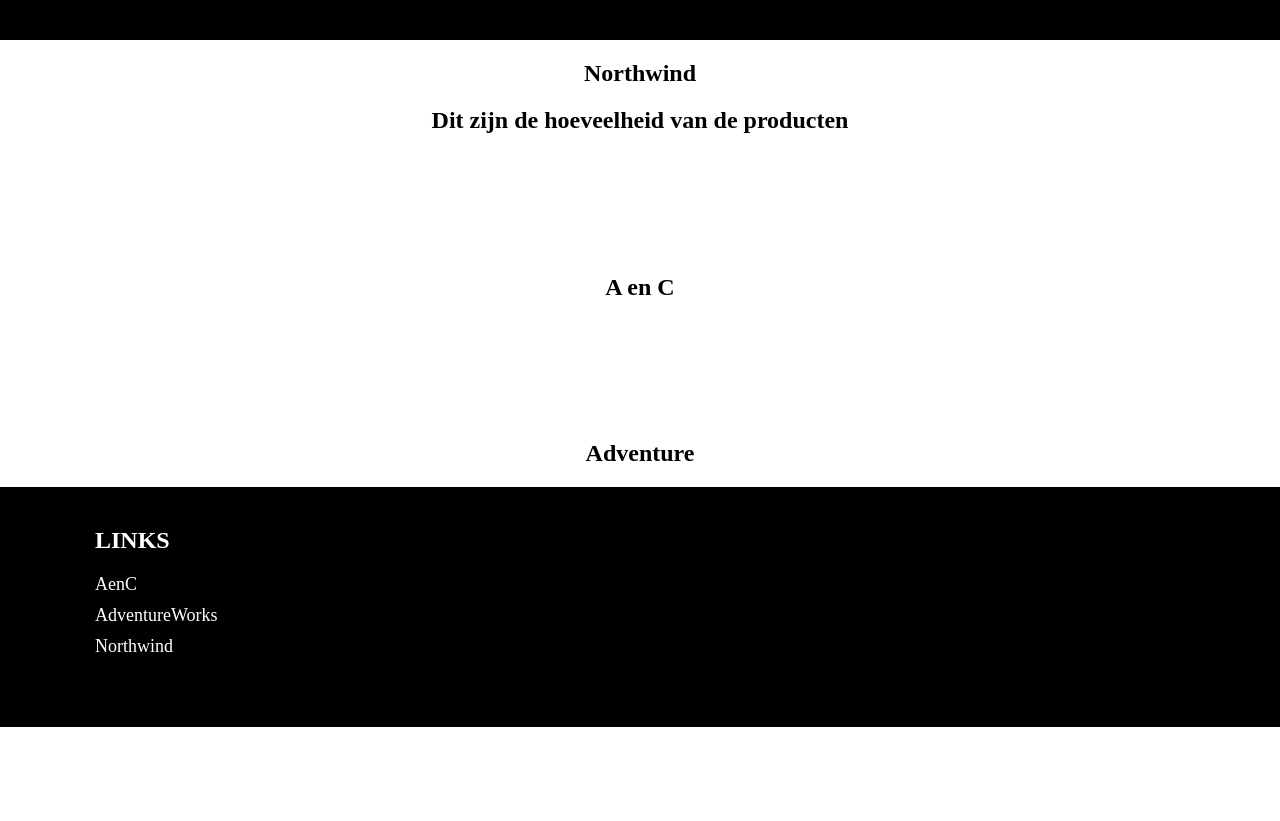
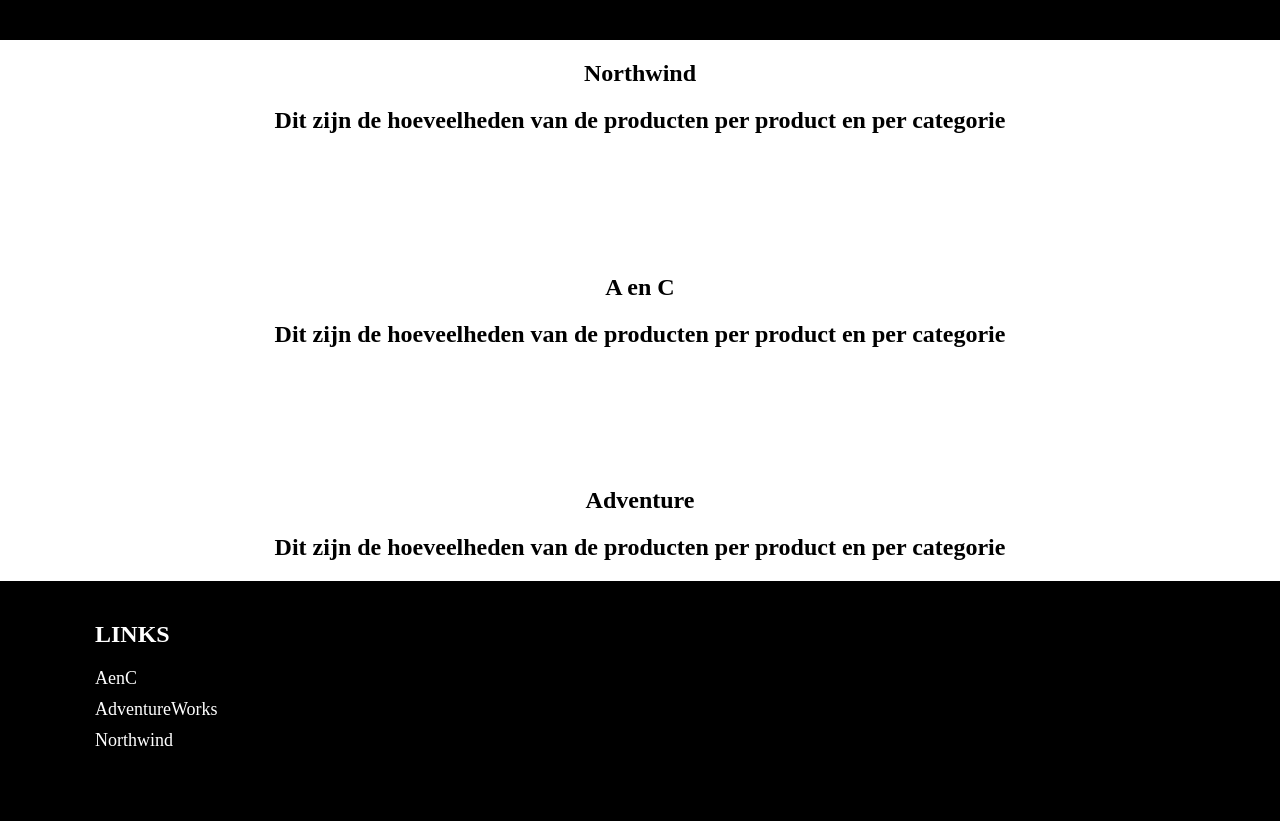
Before and after one commit to OutdoorFusion/OutdoorFusion, a Flask app: page /ac in a window 1280 px wide. Shown: the part 124-945 px from the top of the page. Before the commit the page ends 851 px from the top, so only its background shows below. Run offline with Flask 3, Linux system fonts and the light colour scheme; parts of the project's set-up code (start-up, migrations or seed data) failed here and were passed over; some libraries are stand-ins or nearby versions.

Commit message:
nog een paar grafieken toegevoegd

```diff
--- a/app.py
+++ b/app.py
@@ -17,10 +17,10 @@
 file_path = os.path.join(current_dir, 'static/data', 'Sales.csv')
 voorraad_path = os.path.join(current_dir, 'static/data', 'northwind-product.csv')
 ac_path = os.path.join(current_dir, 'static/data', 'aenc-productenvoorraad.csv')
-# adventure_path = os.path.join(current_dir, 'static/data', 'adventureworks-product.csv')
-adventure_path = os.path.join(current_dir, 'static/data', 'Som van Quantity per categorieName.csv')
+adventure_path = os.path.join(current_dir, 'static/data', 'adventureworks-product.csv')
+adventure_category_path = os.path.join(current_dir, 'static/data', 'Som van Quantity per categorieName.csv')
 northwind_category_path = os.path.join(current_dir, 'static/data', 'Som van waarde per CategoryName-northwind.csv')
-
+aenc_category_path = os.path.join('static/data', 'Som van waarde per Category-aenc.csv')
 
 
 
@@ -49,18 +49,27 @@
     df2 = pd.read_csv(ac_path)
     df3 = pd.read_csv(adventure_path)
     df4 = pd.read_csv(northwind_category_path)
+    df5 = pd.read_csv(aenc_category_path)
+    df6 = pd.read_csv(adventure_category_path)
+
 
     fig = px.bar(df, x='ProductName', y='Som van UnitsInStock')
     fig2 = px.bar(df2, x='name', y='Totaal van quantity')
     fig3 = px.bar(df3, x='Name', y='Som van Quantity')
     fig4 = px.bar(df4, x='CategoryName', y='Som van waarde')
+    fig5 = px.bar(df5, x='Som van waarde', y='Category')
+    fig6 = px.bar(df6, x='Name', y='Som van Quantity')
+
 
     graphJSON = json.dumps(fig, cls = plotly.utils.PlotlyJSONEncoder)
     graphac = json.dumps(fig2, cls = plotly.utils.PlotlyJSONEncoder)
     graphadventure = json.dumps(fig3, cls=plotly.utils.PlotlyJSONEncoder)
-    graphnorthwind = json.dumps(fig4, cls=plotly.utils.PlotlyJSONEncoder)
-    return render_template('voorraadbeheer.html', graphJSON = graphJSON,graphac = graphac, graphadventure = graphadventure, graphnorthwind = graphnorthwind)
+    northwind_category = json.dumps(fig4, cls=plotly.utils.PlotlyJSONEncoder)
+    aenc_category = json.dumps(fig5, cls=plotly.utils.PlotlyJSONEncoder)
+    adventure_category = json.dumps(fig6, cls=plotly.utils.PlotlyJSONEncoder)
 
+
+    return render_template('voorraadbeheer.html', graphJSON = graphJSON,graphac = graphac, graphadventure = graphadventure, northwind_category = northwind_category, aenc_category = aenc_category, adventure_category = adventure_category)
 
 @app.route('/ac')
 def ac():
@@ -408,5 +417,4 @@
     return jsonify(response_data)
 
 if __name__ == '__main__':
-    # app.run(debug=True)
-    app.run(debug=False ,host='0.0.0.0')
+    app.run(debug=True)
--- /dev/null
+++ b/static/data/Som van waarde per Category-aenc.csv
@@ -0,0 +1,3 @@
+Som van waarde,Category
+4620,Clothes
+1396,Accessories
--- a/templates/voorraadbeheer.html
+++ b/templates/voorraadbeheer.html
@@ -26,17 +26,21 @@
     <main>
         <div class="chart_card">
             <h2>Northwind</h2>
-            <h2>Dit zijn de hoeveelheid van de producten</h2>
+            <h2>Dit zijn de hoeveelheden van de producten per product en per categorie</h2>
             <div id='chart' class='chart'></div>
             <div id='chart4' class='chart4'></div>
         </div>
         <div class="chart_card">
             <h2>A en C</h2>
+            <h2>Dit zijn de hoeveelheden van de producten per product en per categorie</h2>
             <div id='chart2' class='chart2'></div>
+            <div id='chart5' class='chart5'></div>
         </div>
          <div class="chart_card">
             <h2>Adventure</h2>
+            <h2>Dit zijn de hoeveelheden van de producten per product en per categorie</h2>
             <div id='chart3' class='chart3'></div>
+            <div id='chart6' class='chart6'></div>
         </div>
     </main>
     <footer>
@@ -54,12 +58,20 @@
     var graphs = {{graphJSON | safe}};
     var graphs2 = {{graphac | safe}};
     var graphs3 = {{graphadventure | safe}};
-    var graphs4 = {{graphadventure | safe}};
+    var graphs4 = {{northwind_category | safe}};
+    var graphs5 = {{aenc_category | safe}};
+    var graphs6 = {{adventure_category | safe}};
+
+
 
     Plotly.plot('chart',graphs,{});
     Plotly.plot('chart2',graphs2,{});
     Plotly.plot('chart3',graphs3,{});
     Plotly.plot('chart4',graphs4,{});
+    Plotly.plot('chart5',graphs5,{});
+    Plotly.plot('chart6',graphs6,{});
+
+
 
 
   </script>
```
